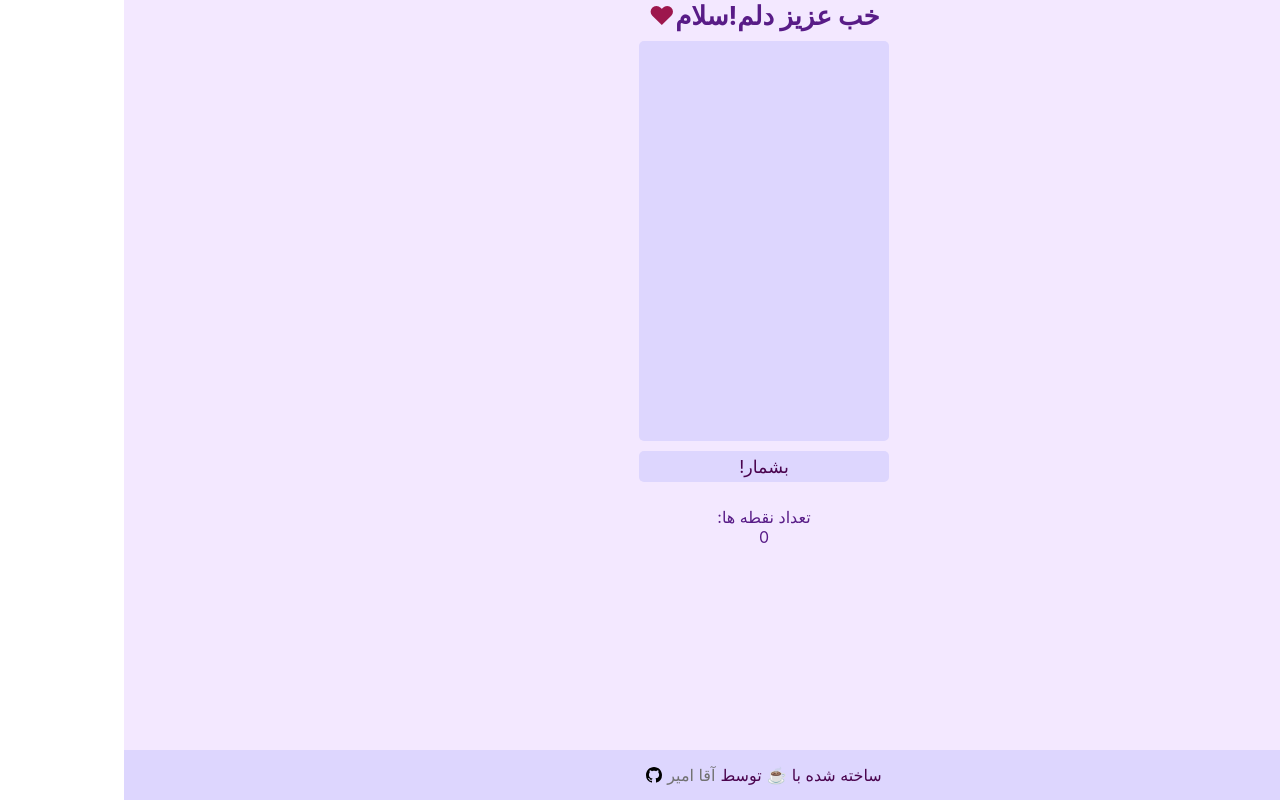
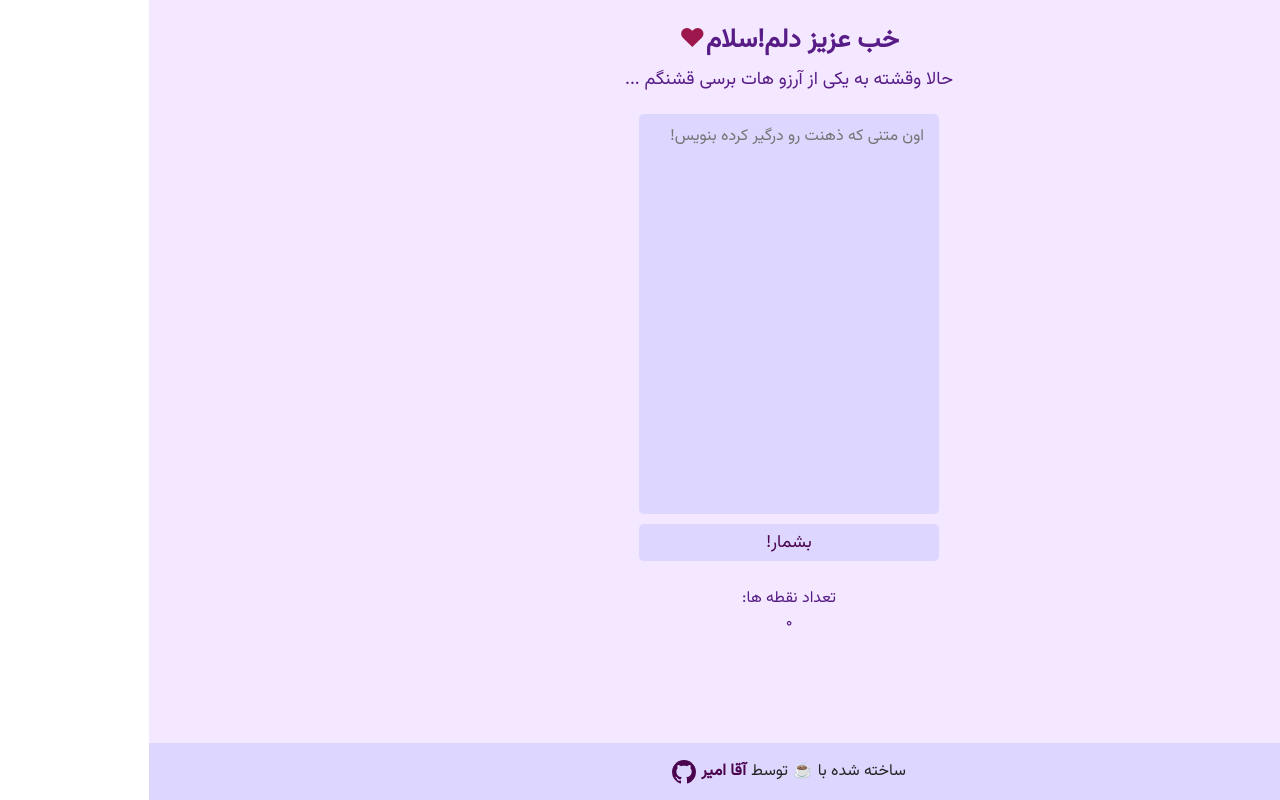
Before and after one commit to IsAmirMmd/noghte-shomar, a React (Create React App) app: page / in a window 1280 px wide. Built offline with nearby package versions, Linux system fonts and the light colour scheme.

Commit message:
improving UI/UX

```diff
--- a/src/App.css
+++ b/src/App.css
@@ -8,8 +8,13 @@
   align-items: center;
 }
 .App h1 {
+  margin-top: 20px;
+  margin-bottom: 5px;
   font-size: 26px;
-  margin-bottom: 10px;
+}
+.p-content {
+  margin-bottom: 20px;
+  font-size: 1.125rem;
 }
 .App textarea {
   border: 0;
@@ -18,8 +23,8 @@
   border-radius: 5px;
   padding: 10px 15px;
   font-size: 1rem;
-  min-width: 250px;
-  max-width: 350px;
+  min-width: 300px;
+  max-width: 400px;
   min-height: 50vh;
   resize: none;
   color: #4a044e;
@@ -46,9 +51,9 @@
 .App footer {
   width: 100%;
   background-color: #ddd6fe;
-  padding: 15px;
+  padding: 16px;
   margin-top: auto;
-  color: #4a044e;
+  color: #242424;
   display: flex;
   align-items: center;
   justify-content: center;
@@ -56,5 +61,6 @@
 }
 footer a {
   text-decoration: none;
-  color: #717171;
+  color: #4a044e;
+  font-weight: 600;
 }
--- a/src/App.js
+++ b/src/App.js
@@ -8,8 +8,16 @@ const conditionalDots = ["ی"];
 let totalDot = 0;
 
 function App() {
+  useEffect(() => {
+    ConvertNumberToPersion();
+  }, []);
+
   const [dot, setDot] = useState(0);
   const [text, setText] = useState("");
+
+  useEffect(() => {
+    ConvertNumberToPersion();
+  }, [dot]);
 
   const changeHandler = ({ target }) => {
     setText(target.value);
@@ -18,7 +26,8 @@ function App() {
   const countDotSubmit = (e) => {
     e.preventDefault();
     if (!text) {
-      alert("دادا یچی بنویس که");
+      alert("عامو یچی بنویس که");
+      setDot(0);
       return;
     }
     countHandler(text);
@@ -45,12 +54,14 @@ function App() {
         <span>سلام</span>
         <span style={{ color: "#9d174d" }}>♥</span>
       </h1>
+      <p className="p-content">حالا وقشته به یکی از آرزو هات برسی قشنگم ...</p>
       <form>
         <textarea
           type="text"
           value={text}
           name="text"
           onChange={changeHandler}
+          placeholder="اون متنی که ذهنت رو درگیر کرده بنویس!"
         ></textarea>
         <button onClick={(e) => countDotSubmit(e)} className="btn">
           بشمار!
@@ -64,13 +75,13 @@ function App() {
         ساخته شده با <span>☕</span> توسط
         <a href="https://github.com/IsAmirMmd">آقا امیر</a>
         <svg
-          height="16"
+          height="24"
           aria-hidden="true"
           viewBox="0 0 16 16"
           version="1.1"
-          width="16"
+          width="24"
           data-view-component="true"
-          class="octicon octicon-mark-github v-align-middle color-fg-default"
+          fill="#4a044e"
         >
           <path d="M8 0c4.42 0 8 3.58 8 8a8.013 8.013 0 0 1-5.45 7.59c-.4.08-.55-.17-.55-.38 0-.27.01-1.13.01-2.2 0-.75-.25-1.23-.54-1.48 1.78-.2 3.65-.88 3.65-3.95 0-.88-.31-1.59-.82-2.15.08-.2.36-1.02-.08-2.12 0 0-.67-.22-2.2.82-.64-.18-1.32-.27-2-.27-.68 0-1.36.09-2 .27-1.53-1.03-2.2-.82-2.2-.82-.44 1.1-.16 1.92-.08 2.12-.51.56-.82 1.28-.82 2.15 0 3.06 1.86 3.75 3.64 3.95-.23.2-.44.55-.51 1.07-.46.21-1.61.55-2.33-.66-.15-.24-.6-.83-1.23-.82-.67.01-.27.38.01.53.34.19.73.9.82 1.13.16.45.68 1.31 2.69.94 0 .67.01 1.3.01 1.49 0 .21-.15.45-.55.38A7.995 7.995 0 0 1 0 8c0-4.42 3.58-8 8-8Z"></path>
         </svg>
@@ -80,3 +91,31 @@ function App() {
 }
 
 export default App;
+
+function ConvertNumberToPersion() {
+  const persian = {
+    0: "۰",
+    1: "۱",
+    2: "۲",
+    3: "۳",
+    4: "۴",
+    5: "۵",
+    6: "۶",
+    7: "۷",
+    8: "۸",
+    9: "۹",
+  };
+  function traverse(el) {
+    if (el.nodeType === 3) {
+      let list = el.data.match(/[0-9]/g);
+      if (list !== null && list.length !== 0) {
+        for (let i = 0; i < list.length; i++)
+          el.data = el.data.replace(list[i], persian[list[i]]);
+      }
+    }
+    for (let j = 0; j < el.childNodes.length; j++) {
+      traverse(el.childNodes[j]);
+    }
+  }
+  traverse(document.body);
+}
--- a/src/index.css
+++ b/src/index.css
@@ -1,11 +1,12 @@
+@import url("https://fonts.googleapis.com/css2?family=Vazirmatn&display=swap");
 * {
   padding: 0;
   margin: 0;
   box-sizing: border-box;
   direction: rtl;
-  font-family: -apple-system, BlinkMacSystemFont, "Segoe UI", "Roboto", "Oxygen",
-    "Ubuntu", "Cantarell", "Fira Sans", "Droid Sans", "Helvetica Neue",
-    sans-serif;
+  font-family: "Vazirmatn", -apple-system, BlinkMacSystemFont, "Segoe UI",
+    "Roboto", "Oxygen", "Ubuntu", "Cantarell", "Fira Sans", "Droid Sans",
+    "Helvetica Neue", sans-serif;
   -webkit-font-smoothing: antialiased;
   -moz-osx-font-smoothing: grayscale;
 }
```
